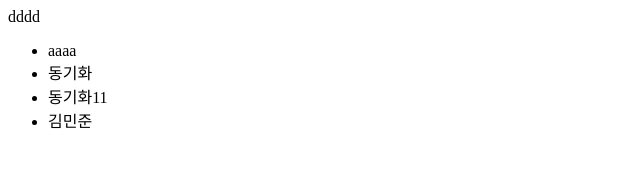
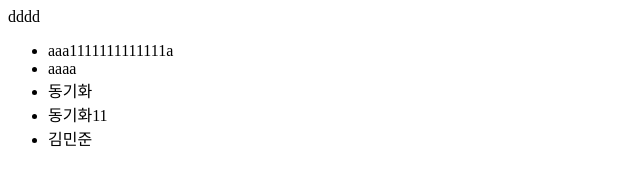
Before and after one commit to supremejoon/study_git, a plain HTML site: page index.html in a window 1280 px wide. Shown: the whole page, without its empty margins (0-640 px from the left). Drawn offline with Linux system fonts and the light colour scheme.

Commit message:
no message

```diff
--- a/index.html
+++ b/index.html
@@ -6,6 +6,7 @@
 	dddd
 
 	<ul>
+	<li>aaa1111111111111a</li>
 	<li>aaaa</li>
 	<li>동기화</li>
 	<li>동기화11</li>
```
